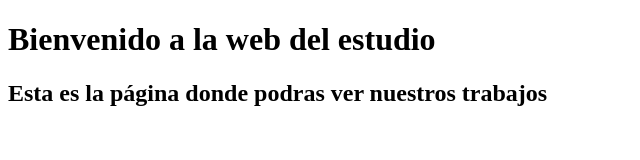
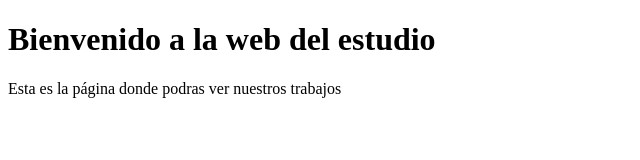
Before and after one commit to epassanoc/pagina-web, a plain HTML site: page index.html in a window 1280 px wide. Shown: the whole page, without its empty margins (0-640 px from the left). Drawn offline with Linux system fonts and the light colour scheme.

Commit message:
modifica el subtitulo
No es subtitulo sino parrafo

```diff
--- a/index.html
+++ b/index.html
@@ -5,7 +5,7 @@
         <title>Estudio Fotográfico</title>
         <body>
             <h1>Bienvenido a la web del estudio</h1>
-            <h2>Esta es la página donde podras ver nuestros trabajos</h2>
+            <p>Esta es la página donde podras ver nuestros trabajos</p>
         </body>
     </head>
 </html>
```
